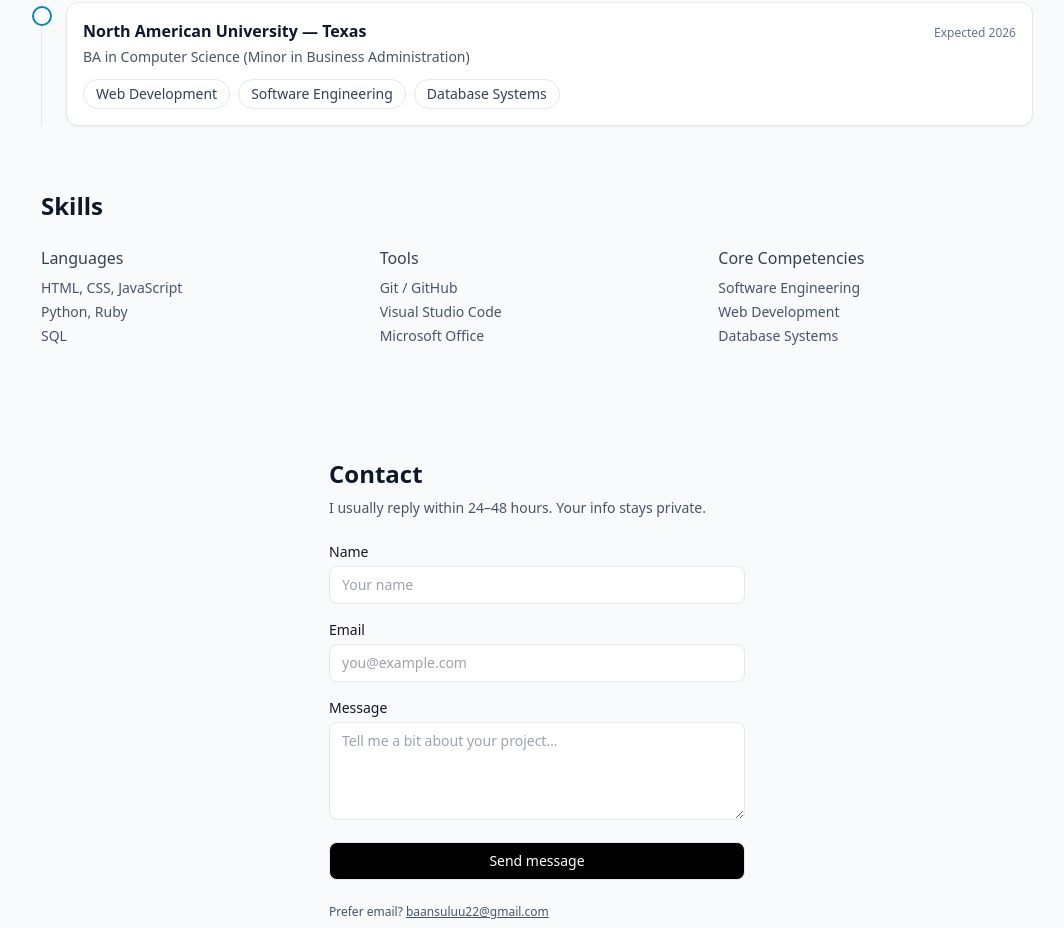
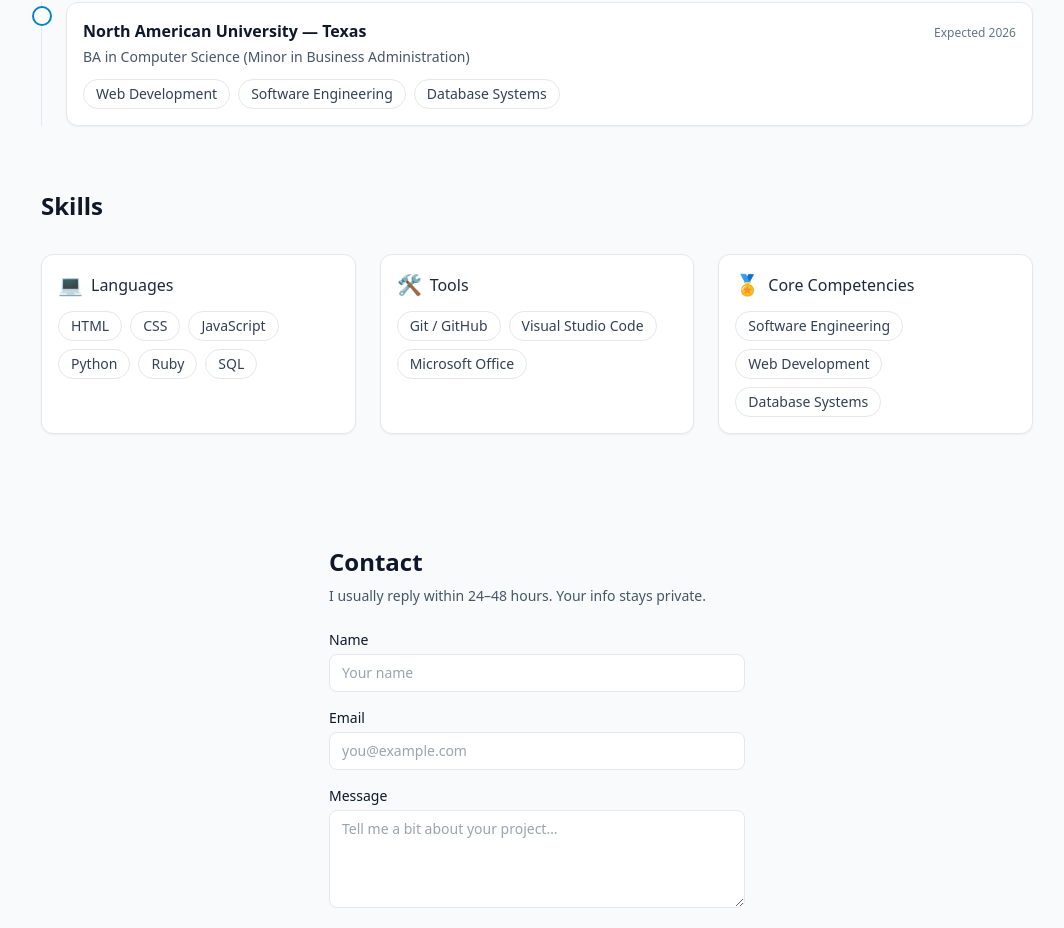
Before and after one commit to Baiansulu/my_portfolio, a React (Vite) app: page / in a window 1280 px wide. Shown: the part 925-1853 px from the top of the page, without its empty margins (103-1167 px from the left). Built offline with nearby package versions, Linux system fonts and the light colour scheme.

Commit message:
Update App.jsx

```diff
--- a/src/App.jsx
+++ b/src/App.jsx
@@ -77,35 +77,54 @@ export default function App() {
 
 
       {/* Skills */}
-      <section id="skills" className="mx-auto max-w-5xl px-4 pb-16">
-        <h2 className="text-2xl font-semibold mb-6">Skills</h2>
+<section id="skills" className="scroll-mt-24 mx-auto max-w-5xl px-4 pb-16 fade-up">
+  <h2 className="text-2xl font-semibold mb-8">Skills</h2>
+
   <div className="grid grid-cols-1 sm:grid-cols-2 md:grid-cols-3 gap-6">
-          <div>
-            <h3 className="font-medium text-slate-700 mb-2">Languages</h3>
-            <ul className="text-sm text-slate-600 space-y-1">
-              <li>HTML, CSS, JavaScript</li>
-              <li>Python, Ruby</li>
-              <li>SQL</li>
-            </ul>
+    <article className="rounded-xl border bg-white p-4 shadow-sm">
+      <div className="flex items-center gap-2 mb-3">
+        <span className="text-xl">💻</span>
+        <h3 className="font-medium text-slate-800">Languages</h3>
       </div>
-          <div>
-            <h3 className="font-medium text-slate-700 mb-2">Tools</h3>
-            <ul className="text-sm text-slate-600 space-y-1">
-              <li>Git / GitHub</li>
-              <li>Visual Studio Code</li>
-              <li>Microsoft Office</li>
-            </ul>
+      <div className="flex flex-wrap gap-2 text-sm">
+        {["HTML","CSS","JavaScript","Python","Ruby","SQL"].map(s => (
+          <span key={s} className="rounded-full border px-3 py-1 text-slate-700 hover:bg-slate-50 transition">
+            {s}
+          </span>
+        ))}
       </div>
-          <div>
-            <h3 className="font-medium text-slate-700 mb-2">Core Competencies</h3>
-            <ul className="text-sm text-slate-600 space-y-1">
-              <li>Software Engineering</li>
-              <li>Web Development</li>
-              <li>Database Systems</li>
-            </ul>
+    </article>
+
+    <article className="rounded-xl border bg-white p-4 shadow-sm">
+      <div className="flex items-center gap-2 mb-3">
+        <span className="text-xl">🛠️</span>
+        <h3 className="font-medium text-slate-800">Tools</h3>
       </div>
+      <div className="flex flex-wrap gap-2 text-sm">
+        {["Git / GitHub","Visual Studio Code","Microsoft Office"].map(s => (
+          <span key={s} className="rounded-full border px-3 py-1 text-slate-700 hover:bg-slate-50 transition">
+            {s}
+          </span>
+        ))}
+      </div>
+    </article>
+
+    <article className="rounded-xl border bg-white p-4 shadow-sm">
+      <div className="flex items-center gap-2 mb-3">
+        <span className="text-xl">🏅</span>
+        <h3 className="font-medium text-slate-800">Core Competencies</h3>
+      </div>
+      <div className="flex flex-wrap gap-2 text-sm">
+        {["Software Engineering","Web Development","Database Systems"].map(s => (
+          <span key={s} className="rounded-full border px-3 py-1 text-slate-700 hover:bg-slate-50 transition">
+            {s}
+          </span>
+        ))}
+      </div>
+    </article>
   </div>
 </section>
+
 
       <Contact />
 
```
Lines whose indentation alone changed are shown as unchanged.
